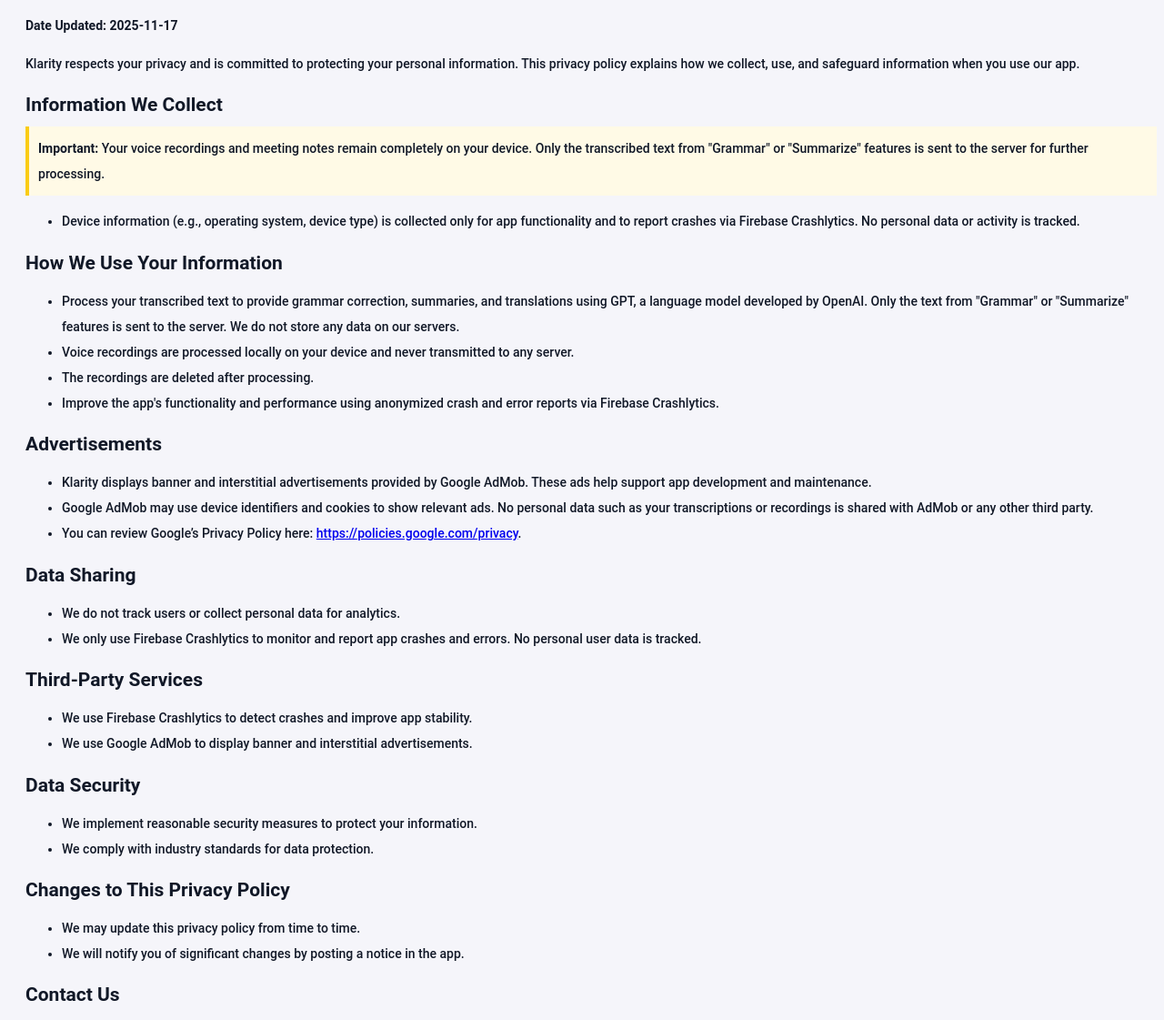
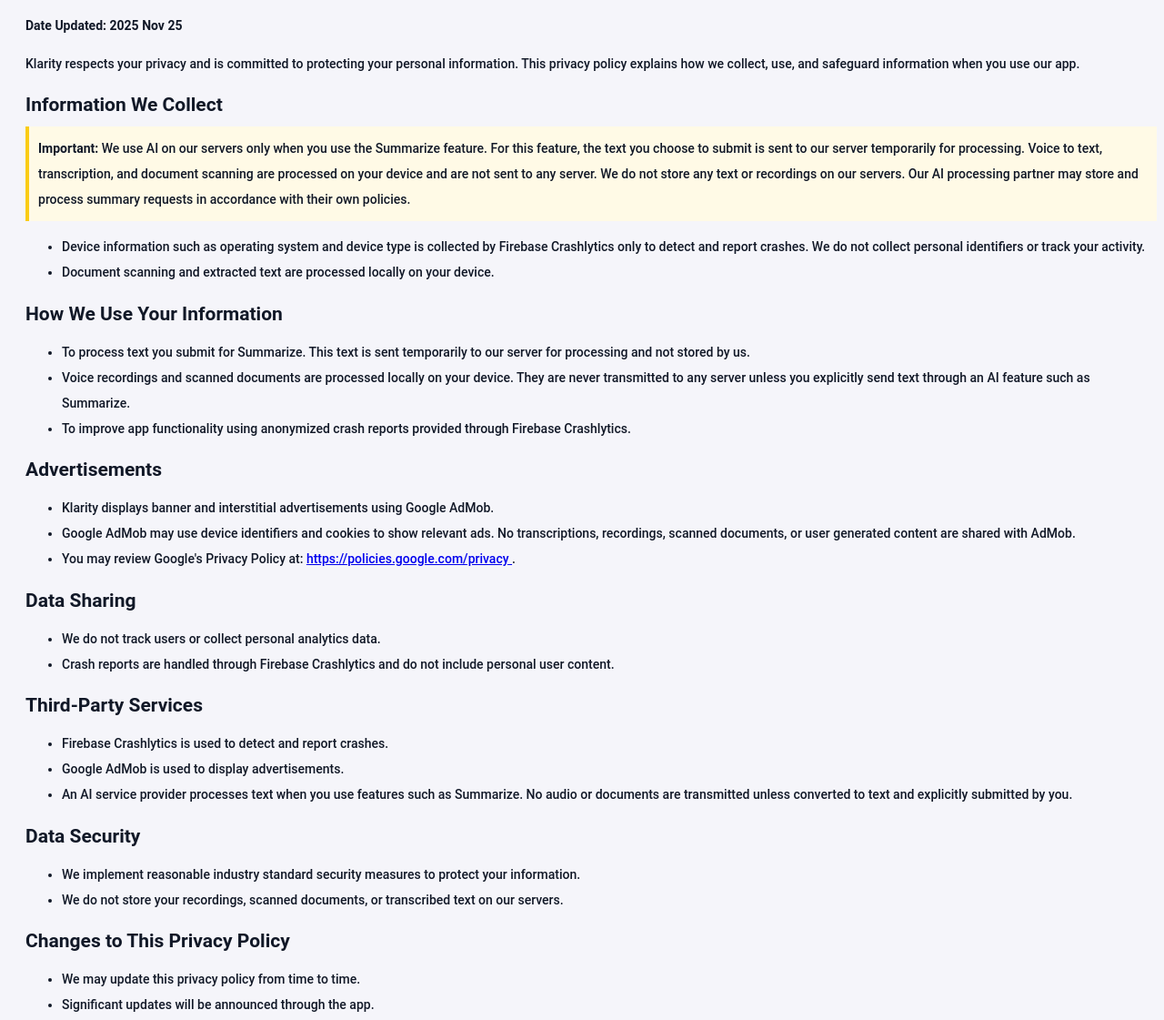
Before and after one commit to vkode-dev/vkode-dev.github.io, a plain HTML site: page klarity/privacy/index.html in a window 1280 px wide. Shown: the top 1121 px of the page at 91% size. Drawn offline with Linux system fonts and the light colour scheme.

Commit message:
Update index.html
fix: Policy updates

```diff
--- a/klarity/privacy/index.html
+++ b/klarity/privacy/index.html
@@ -41,9 +41,7 @@
     </head>
 
     <body>
-        <p>
-            <strong>Date Updated: 2025-11-17</strong>
-        </p>
+        <p><strong>Date Updated: 2025 Nov 25</strong></p>
 
         <p>
             Klarity respects your privacy and is committed to protecting your
@@ -53,101 +51,104 @@
 
         <h2>Information We Collect</h2>
         <div class="highlight">
-            <strong>Important:</strong> Your voice recordings and meeting notes
-            remain completely on your device. Only the transcribed text from
-            "Grammar" or "Summarize" features is sent to the server for further
-            processing.
+            <strong>Important:</strong> We use AI on our servers only when you
+            use the Summarize feature. For this feature, the text you choose to
+            submit is sent to our server temporarily for processing. Voice to
+            text, transcription, and document scanning are processed on your
+            device and are not sent to any server. We do not store any text or
+            recordings on our servers. Our AI processing partner may store and
+            process summary requests in accordance with their own policies.
         </div>
+
         <ul>
             <li>
-                Device information (e.g., operating system, device type) is
-                collected only for app functionality and to report crashes via
-                Firebase Crashlytics. No personal data or activity is tracked.
+                Device information such as operating system and device type is
+                collected by Firebase Crashlytics only to detect and report
+                crashes. We do not collect personal identifiers or track your
+                activity.
+            </li>
+            <li>
+                Document scanning and extracted text are processed locally on
+                your device.
             </li>
         </ul>
 
         <h2>How We Use Your Information</h2>
         <ul>
             <li>
-                Process your transcribed text to provide grammar correction,
-                summaries, and translations using GPT, a language model
-                developed by OpenAI. Only the text from "Grammar" or "Summarize"
-                features is sent to the server. We do not store any data on our
-                servers.
+                To process text you submit for Summarize. This text is sent
+                temporarily to our server for processing and not stored by us.
             </li>
             <li>
-                Voice recordings are processed locally on your device and never
-                transmitted to any server.
+                Voice recordings and scanned documents are processed locally on
+                your device. They are never transmitted to any server unless you
+                explicitly send text through an AI feature such as Summarize.
             </li>
-            <li>The recordings are deleted after processing.</li>
             <li>
-                Improve the app's functionality and performance using anonymized
-                crash and error reports via Firebase Crashlytics.
+                To improve app functionality using anonymized crash reports
+                provided through Firebase Crashlytics.
             </li>
         </ul>
 
         <h2>Advertisements</h2>
         <ul>
             <li>
-                Klarity displays banner and interstitial advertisements provided
-                by Google AdMob. These ads help support app development and
-                maintenance.
+                Klarity displays banner and interstitial advertisements using
+                Google AdMob.
             </li>
             <li>
                 Google AdMob may use device identifiers and cookies to show
-                relevant ads. No personal data such as your transcriptions or
-                recordings is shared with AdMob or any other third party.
+                relevant ads. No transcriptions, recordings, scanned documents,
+                or user generated content are shared with AdMob.
             </li>
             <li>
-                You can review Google’s Privacy Policy here:
+                You may review Google's Privacy Policy at:
                 <a
                     href="https://policies.google.com/privacy"
                     target="_blank"
                     rel="noopener noreferrer"
-                    >https://policies.google.com/privacy</a
+                >
+                    https://policies.google.com/privacy </a
                 >.
             </li>
         </ul>
 
         <h2>Data Sharing</h2>
         <ul>
+            <li>We do not track users or collect personal analytics data.</li>
             <li>
-                We do not track users or collect personal data for analytics.
-            </li>
-            <li>
-                We only use Firebase Crashlytics to monitor and report app
-                crashes and errors. No personal user data is tracked.
+                Crash reports are handled through Firebase Crashlytics and do
+                not include personal user content.
             </li>
         </ul>
 
         <h2>Third-Party Services</h2>
         <ul>
+            <li>Firebase Crashlytics is used to detect and report crashes.</li>
+            <li>Google AdMob is used to display advertisements.</li>
             <li>
-                We use Firebase Crashlytics to detect crashes and improve app
-                stability.
-            </li>
-            <li>
-                We use Google AdMob to display banner and interstitial
-                advertisements.
+                An AI service provider processes text when you use features such
+                as Summarize. No audio or documents are transmitted unless
+                converted to text and explicitly submitted by you.
             </li>
         </ul>
 
         <h2>Data Security</h2>
         <ul>
             <li>
-                We implement reasonable security measures to protect your
-                information.
+                We implement reasonable industry standard security measures to
+                protect your information.
             </li>
-            <li>We comply with industry standards for data protection.</li>
+            <li>
+                We do not store your recordings, scanned documents, or
+                transcribed text on our servers.
+            </li>
         </ul>
 
         <h2>Changes to This Privacy Policy</h2>
         <ul>
             <li>We may update this privacy policy from time to time.</li>
-            <li>
-                We will notify you of significant changes by posting a notice in
-                the app.
-            </li>
+            <li>Significant updates will be announced through the app.</li>
         </ul>
 
         <h2>Contact Us</h2>
@@ -159,7 +160,6 @@
         <ul>
             <li>Firebase is a registered trademark of Google Inc.</li>
             <li>Klarity is a product of Vkode.</li>
-            <li>GPT is a language model developed by OpenAI.</li>
         </ul>
     </body>
 </html>
```
